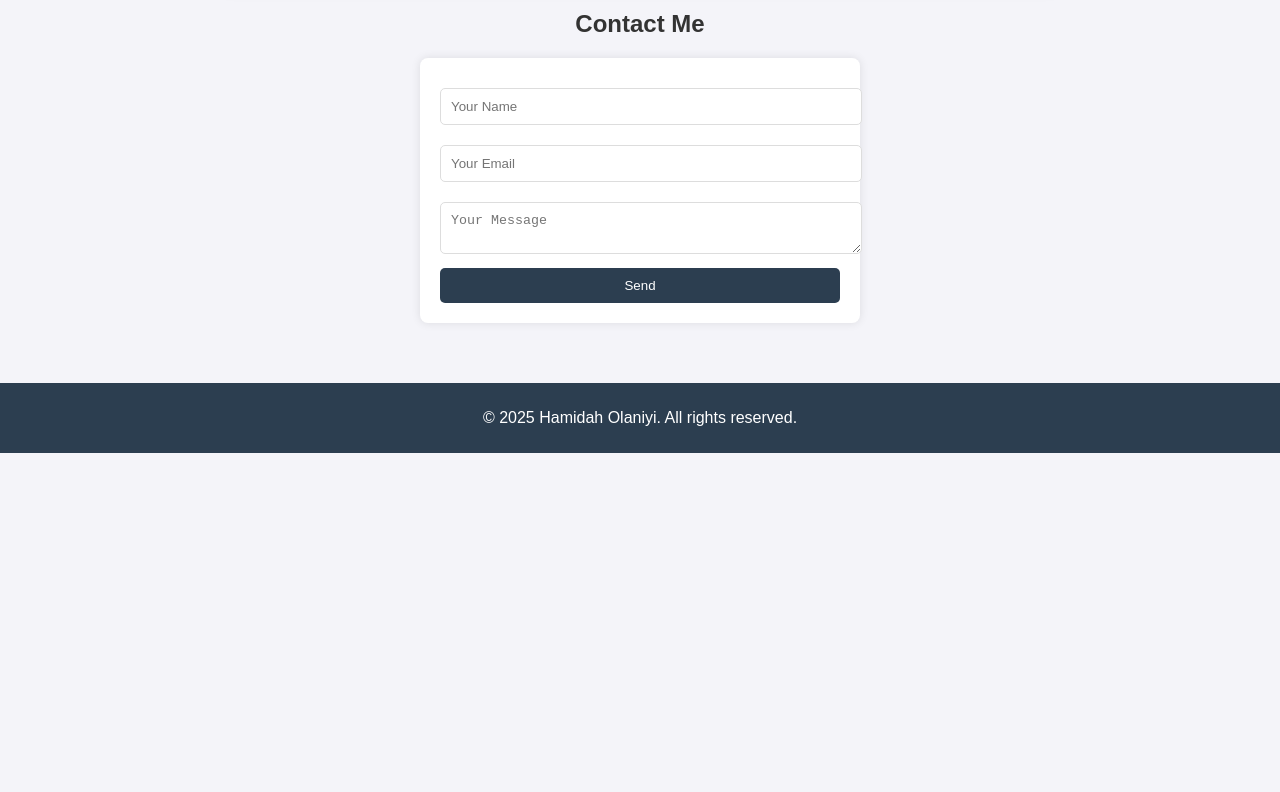
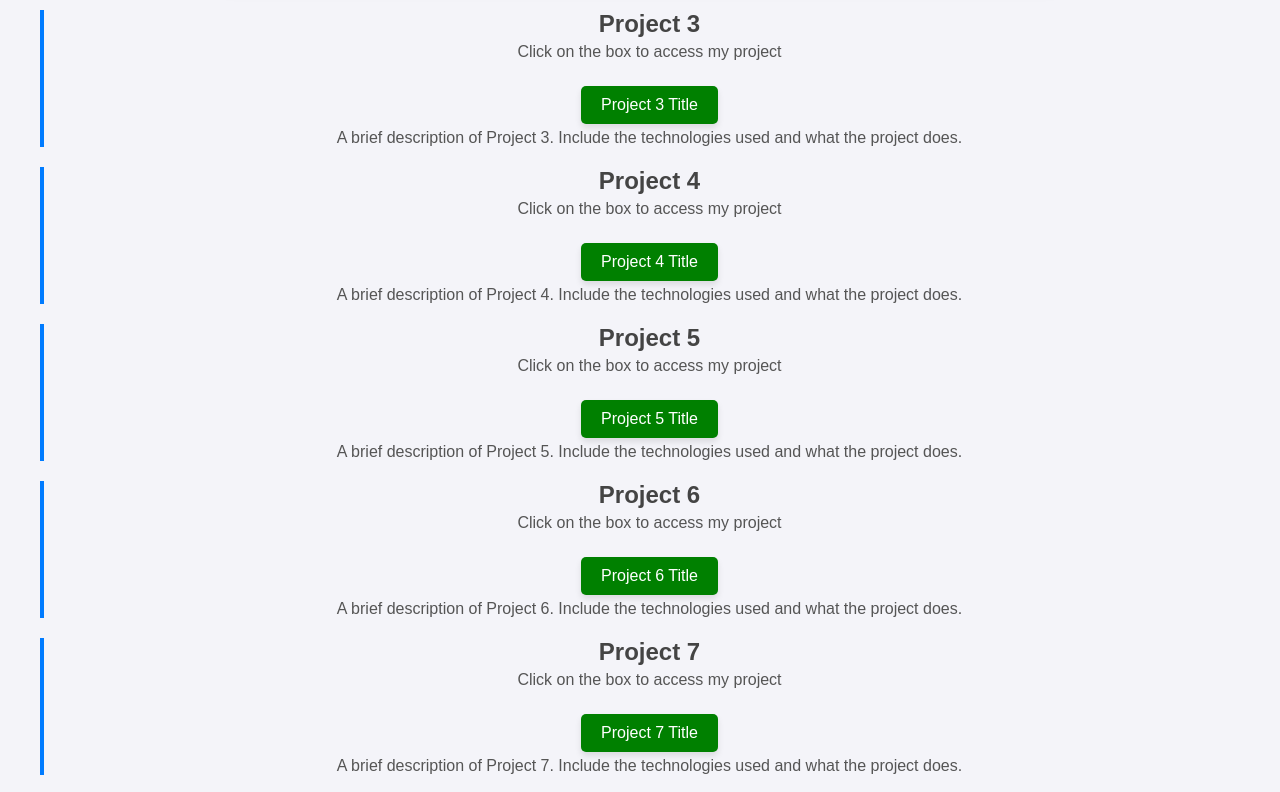
Before and after one commit to Hamidah2006/hackathon-challenge, a plain HTML site: page index.html in a window 1280 px wide. Shown: the part 1240-2032 px from the top of the page. Before the commit the page ends 1693 px from the top, so only its background shows below. Drawn offline with Linux system fonts and the light colour scheme.

Commit message:
Update index.html

```diff
--- a/index.html
+++ b/index.html
@@ -74,6 +74,51 @@
             <p>A simple calculator application built using HTML, CSS, and Python. It performs basic arithmetic operations and displays the result on the screen.</p>
              </div>
             </div>
+            <div class="project">
+  <h2>Project 3</h2>
+  <p>Click on the box to access my project</p>
+  <div class="download-link">
+    <a href="https://github.com/Hamidah2006/project-3-repo">Project 3 Title</a>
+  </div>
+  <p>A brief description of Project 3. Include the technologies used and what the project does.</p>
+</div>
+
+<div class="project">
+  <h2>Project 4</h2>
+  <p>Click on the box to access my project</p>
+  <div class="download-link">
+    <a href="https://github.com/Hamidah2006/project-4-repo">Project 4 Title</a>
+  </div>
+  <p>A brief description of Project 4. Include the technologies used and what the project does.</p>
+</div>
+
+<div class="project">
+  <h2>Project 5</h2>
+  <p>Click on the box to access my project</p>
+  <div class="download-link">
+    <a href="https://github.com/Hamidah2006/project-5-repo">Project 5 Title</a>
+  </div>
+  <p>A brief description of Project 5. Include the technologies used and what the project does.</p>
+</div>
+
+<div class="project">
+  <h2>Project 6</h2>
+  <p>Click on the box to access my project</p>
+  <div class="download-link">
+    <a href="https://github.com/Hamidah2006/project-6-repo">Project 6 Title</a>
+  </div>
+  <p>A brief description of Project 6. Include the technologies used and what the project does.</p>
+</div>
+
+<div class="project">
+  <h2>Project 7</h2>
+  <p>Click on the box to access my project</p>
+  <div class="download-link">
+    <a href="https://github.com/Hamidah2006/project-7-repo">Project 7 Title</a>
+  </div>
+  <p>A brief description of Project 7. Include the technologies used and what the project does.</p>
+</div>
+
         </section>
 
         <!-- Contact Section -->
```
